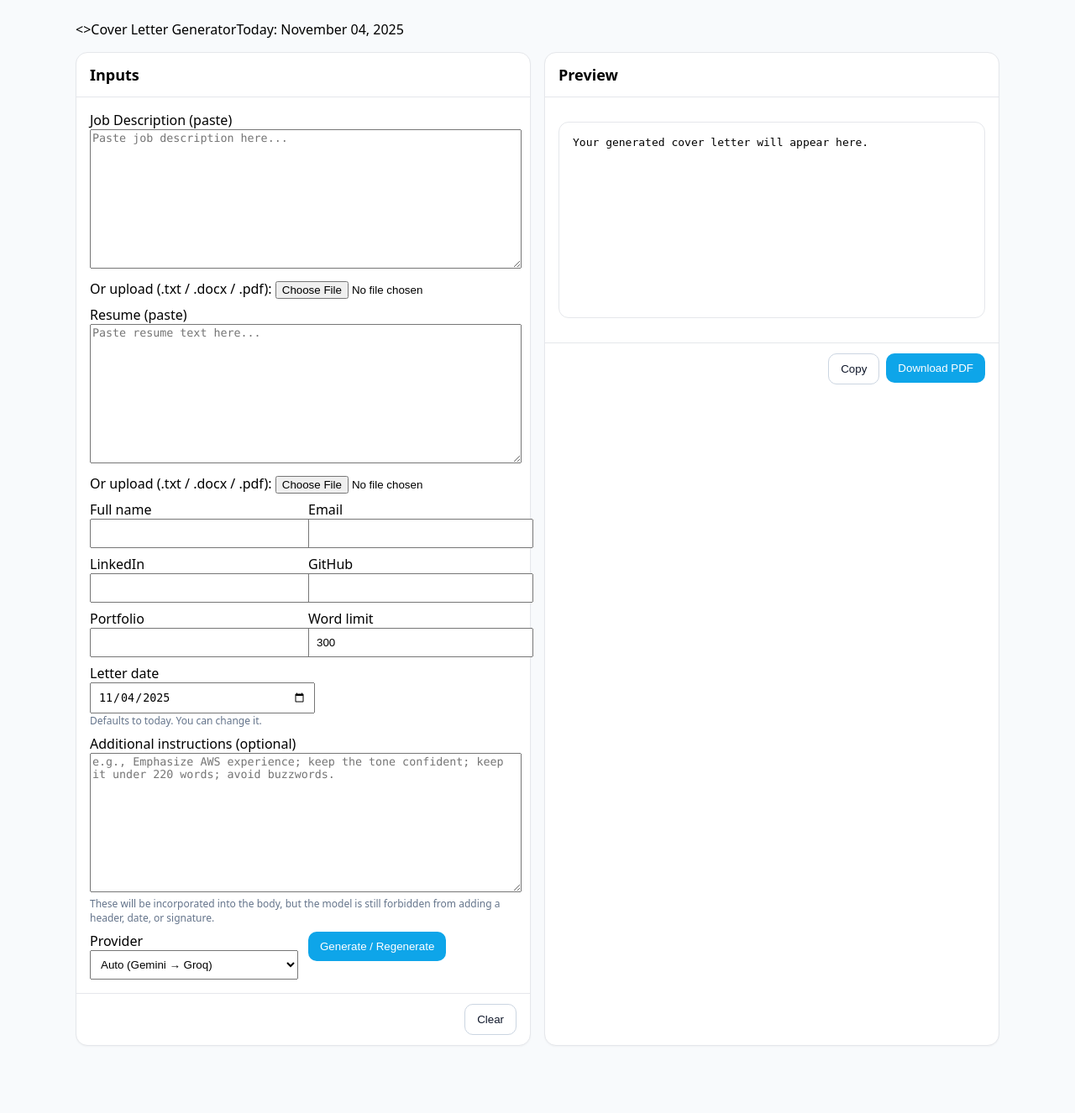
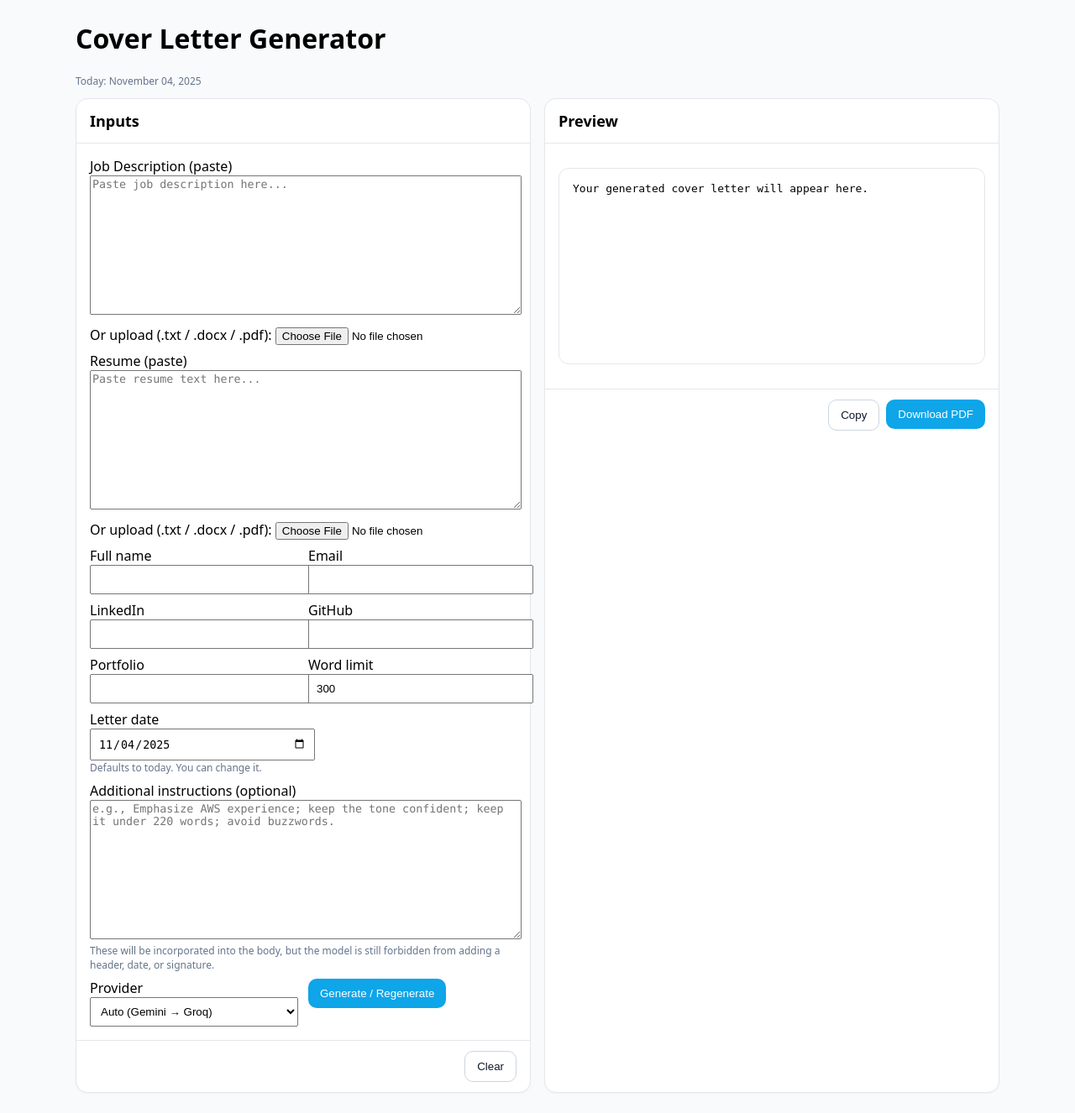
Before and after one commit to RudyTheCoder/cover-letter-flask, a Flask app: page / in a window 1280 px wide. Shown: the whole page at 84% size. Before the commit the page ends 1246 px from the top, so only its background shows below. Run offline with Flask 3, Linux system fonts and the light colour scheme.

```diff
--- a/templates/index.html
+++ b/templates/index.html
@@ -30,7 +30,7 @@
 </head>
 <body>
   <div class="container">
-    <>Cover Letter Generator</
+    <h1>Cover Letter Generator</h1>
     <p class="muted">Today: {{ today }}</p>
 
     {# Show categorized flash messages (success/info/error) #}
```
